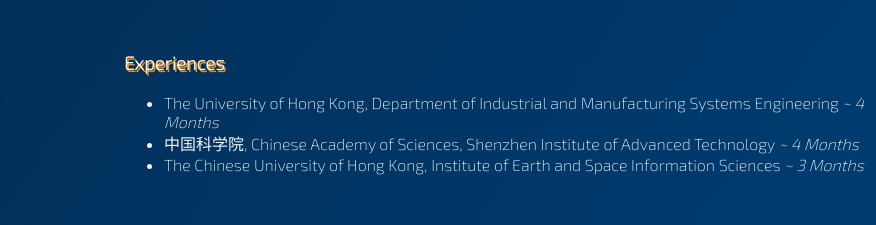
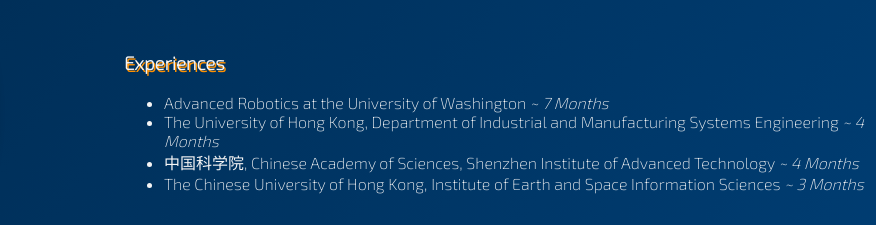
Before and after one commit to chrisjk868/ChristopherKu, a plain HTML site: page index.html in a window 1280 px wide. Shown: the part 283-508 px from the top of the page, 404-1280 px from the left. Drawn offline with Linux system fonts and the light colour scheme.

Commit message:
added ARUW experience

```diff
--- a/index.html
+++ b/index.html
@@ -41,6 +41,10 @@
       <br>
       <h3 class="content">Experiences</h3>
       <ul>
+        <li class="content">
+          Advanced Robotics at the University of Washington
+          <em> ~ 7 Months </em>
+        </li>
         <li class="content">
           The University of Hong Kong,
           Department of Industrial and Manufacturing Systems Engineering
```
